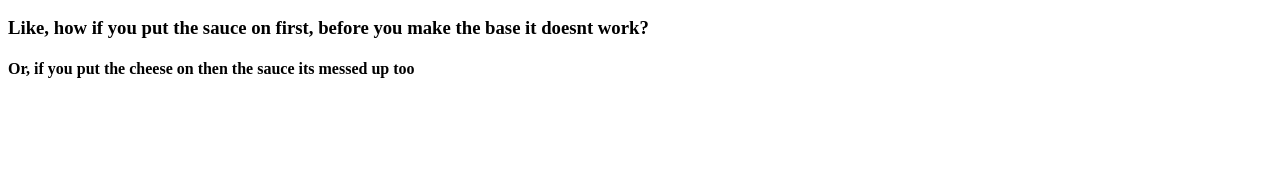
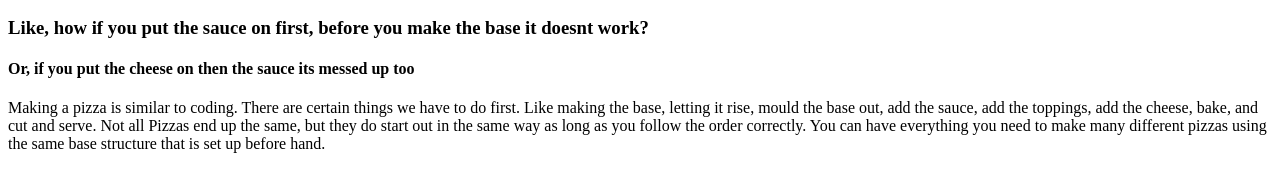
Before and after one commit to AliceMC06/worksheet-week-2, a plain HTML site: page index.html in a window 1280 px wide. Shown: the part 110-302 px from the top of the page. Drawn offline with Linux system fonts and the light colour scheme.

Commit message:
Update index.html
add copy

```diff
--- a/index.html
+++ b/index.html
@@ -12,5 +12,11 @@
         <h3>Like, how if you put the sauce on first, before you make the base it doesnt work?</h3>
         <h4>Or, if you put the cheese on then the sauce its messed up too</h4>
 
+        <p>Making a pizza is similar to coding. There are certain things we have to do first. Like
+           making the base, letting it rise, mould the base out, add the sauce, add the toppings, add
+        the cheese, bake, and cut and serve. Not all Pizzas end up the same, but they do start out in
+        the same way as long as you follow the order correctly. You can have everything you need to make
+         many different pizzas using the same base structure that is set up before hand.</p>
+
     </body>
 </html>
```
